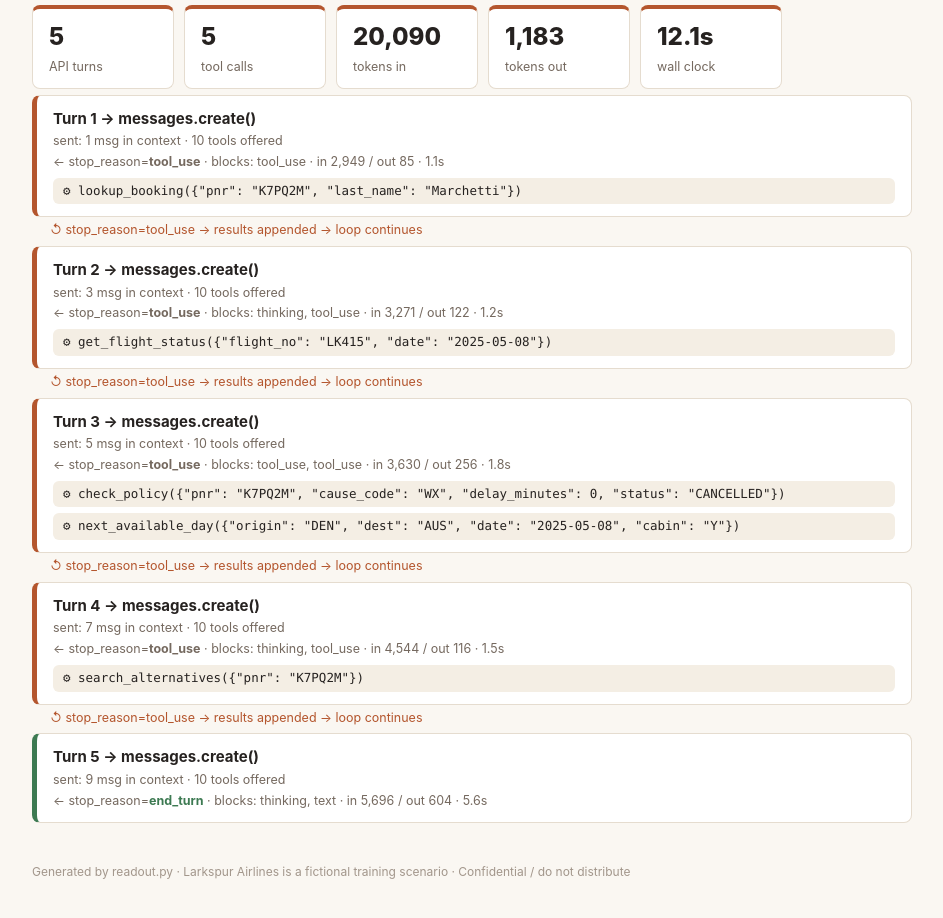
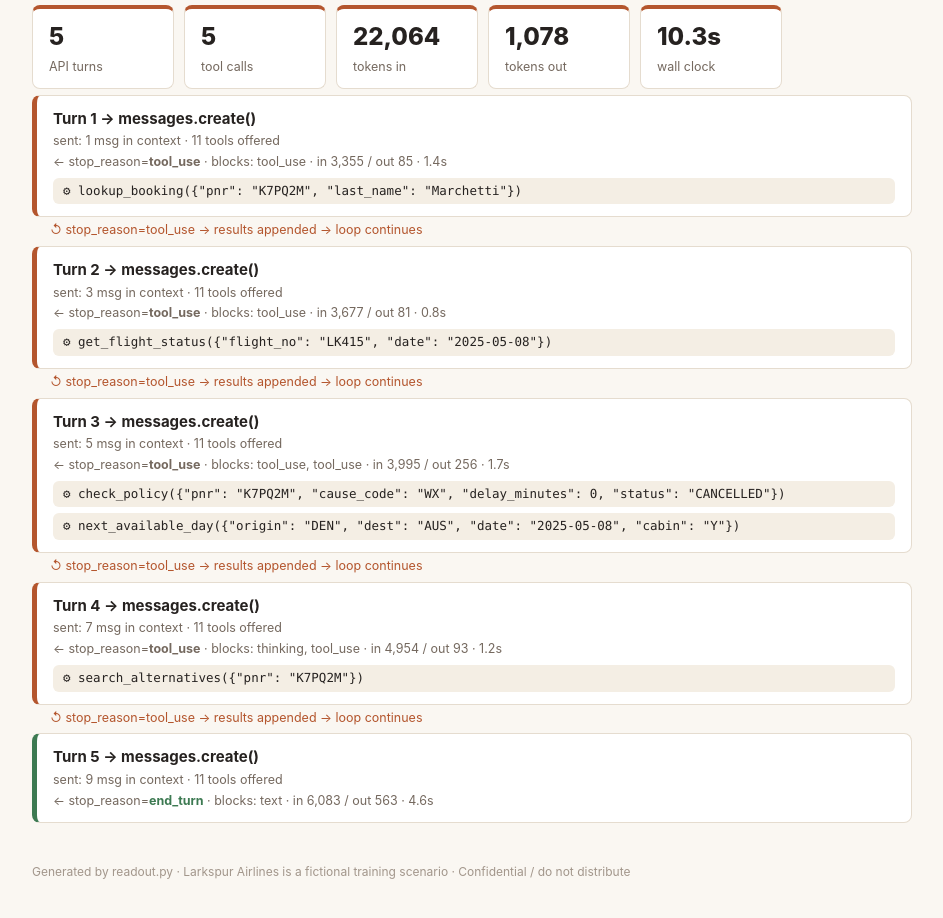
Before and after one commit to daniaahmedd/Room_18_Anthropic, a plain HTML site: page readout.html in a window 1280 px wide. Shown: the part 1560-2478 px from the top of the page, without its empty margins (168-1111 px from the left). Drawn offline with Linux system fonts and the light colour scheme.

Commit message:
canon: gate 3.1 by Paul Baverey
Step 3.1 (Build the proof) saved. Green on this laptop: 1.2, 1.3, 1.4, 2.1, 2.2, 3.1.
Changed since the last canon: readout-trace.json +3 -3, readout.html +16 -16.
Why: Added our evals
Behind? python3 pod_sync.py --take-canon, then in claude: /catchup

```diff
--- a/readout-trace.json
+++ b/readout-trace.json
@@ -14,11 +14,11 @@
   "streamed": false,
   "deltas_seen": 0,
   "tokens": {
-    "input": 20090,
-    "output": 1183,
+    "input": 22064,
+    "output": 1078,
     "cache_read": 0,
     "cache_write": 0
   },
   "cache_hit_ratio": null,
-  "elapsed": 12.1
+  "elapsed": 10.3
 }
--- a/readout.html
+++ b/readout.html
@@ -38,7 +38,7 @@ th { background: #f4eee4; font-size: 12px; letter-spacing: .05em; text-transform
 .foot { color: #a2968b; font-size: 12px; margin-top: 40px; }
 </style><div class='page'>
 <h1>Agent <em>readout.</em></h1>
-<p class='sub'>2026-11-17 08:20</p>
+<p class='sub'>2026-11-17 11:06</p>
 <h2>Architecture: what the agent is</h2>
 <div class='strip'>
 <div class='stat'><b>11</b><span>tools offered</span></div>
@@ -46,7 +46,7 @@ th { background: #f4eee4; font-size: 12px; letter-spacing: .05em; text-transform
 <div class='stat'><b>2</b><span>served over MCP</span></div>
 <div class='stat'><b>8</b><span>loop ceiling</span></div>
 <div class='stat'><b>1478</b><span>system prompt chars</span></div>
-<div class='stat'><b>0</b><span>tone addendum chars</span></div>
+<div class='stat'><b>637</b><span>tone addendum chars</span></div>
 </div>
 <table><tr><th>tool</th><th>description</th><th>chars</th><th></th></tr>
 <tr><td><span class='pill'>lookup_booking</span></td><td>Retrieve a Larkspur reservation from Altura by confirmation code (PNR) and the passenger&#x27;s last name. Both are</td><td>283</td><td></td></tr>
@@ -83,43 +83,43 @@ th { background: #f4eee4; font-size: 12px; letter-spacing: .05em; text-transform
 <div class='strip'>
 <div class='stat'><b>5</b><span>API turns</span></div>
 <div class='stat'><b>5</b><span>tool calls</span></div>
-<div class='stat'><b>20,090</b><span>tokens in</span></div>
-<div class='stat'><b>1,183</b><span>tokens out</span></div>
-<div class='stat'><b>12.1s</b><span>wall clock</span></div>
+<div class='stat'><b>22,064</b><span>tokens in</span></div>
+<div class='stat'><b>1,078</b><span>tokens out</span></div>
+<div class='stat'><b>10.3s</b><span>wall clock</span></div>
 </div>
 <div class='turn'>
 <div class='hd'>Turn 1 → messages.create()</div>
-<div class='meta'>sent: 1 msg in context · 10 tools offered</div>
-<div class='meta'>← stop_reason=<b>tool_use</b> · blocks: tool_use · in 2,949 / out 85 · 1.1s</div>
+<div class='meta'>sent: 1 msg in context · 11 tools offered</div>
+<div class='meta'>← stop_reason=<b>tool_use</b> · blocks: tool_use · in 3,355 / out 85 · 1.4s</div>
 <div class='tool'>⚙ lookup_booking({&quot;pnr&quot;: &quot;K7PQ2M&quot;, &quot;last_name&quot;: &quot;Marchetti&quot;})</div>
 </div>
 <div class='loopback'>↺ stop_reason=tool_use → results appended → loop continues</div>
 <div class='turn'>
 <div class='hd'>Turn 2 → messages.create()</div>
-<div class='meta'>sent: 3 msg in context · 10 tools offered</div>
-<div class='meta'>← stop_reason=<b>tool_use</b> · blocks: thinking, tool_use · in 3,271 / out 122 · 1.2s</div>
+<div class='meta'>sent: 3 msg in context · 11 tools offered</div>
+<div class='meta'>← stop_reason=<b>tool_use</b> · blocks: tool_use · in 3,677 / out 81 · 0.8s</div>
 <div class='tool'>⚙ get_flight_status({&quot;flight_no&quot;: &quot;LK415&quot;, &quot;date&quot;: &quot;2025-05-08&quot;})</div>
 </div>
 <div class='loopback'>↺ stop_reason=tool_use → results appended → loop continues</div>
 <div class='turn'>
 <div class='hd'>Turn 3 → messages.create()</div>
-<div class='meta'>sent: 5 msg in context · 10 tools offered</div>
-<div class='meta'>← stop_reason=<b>tool_use</b> · blocks: tool_use, tool_use · in 3,630 / out 256 · 1.8s</div>
+<div class='meta'>sent: 5 msg in context · 11 tools offered</div>
+<div class='meta'>← stop_reason=<b>tool_use</b> · blocks: tool_use, tool_use · in 3,995 / out 256 · 1.7s</div>
 <div class='tool'>⚙ check_policy({&quot;pnr&quot;: &quot;K7PQ2M&quot;, &quot;cause_code&quot;: &quot;WX&quot;, &quot;delay_minutes&quot;: 0, &quot;status&quot;: &quot;CANCELLED&quot;})</div>
 <div class='tool'>⚙ next_available_day({&quot;origin&quot;: &quot;DEN&quot;, &quot;dest&quot;: &quot;AUS&quot;, &quot;date&quot;: &quot;2025-05-08&quot;, &quot;cabin&quot;: &quot;Y&quot;})</div>
 </div>
 <div class='loopback'>↺ stop_reason=tool_use → results appended → loop continues</div>
 <div class='turn'>
 <div class='hd'>Turn 4 → messages.create()</div>
-<div class='meta'>sent: 7 msg in context · 10 tools offered</div>
-<div class='meta'>← stop_reason=<b>tool_use</b> · blocks: thinking, tool_use · in 4,544 / out 116 · 1.5s</div>
+<div class='meta'>sent: 7 msg in context · 11 tools offered</div>
+<div class='meta'>← stop_reason=<b>tool_use</b> · blocks: thinking, tool_use · in 4,954 / out 93 · 1.2s</div>
 <div class='tool'>⚙ search_alternatives({&quot;pnr&quot;: &quot;K7PQ2M&quot;})</div>
 </div>
 <div class='loopback'>↺ stop_reason=tool_use → results appended → loop continues</div>
 <div class='turn done'>
 <div class='hd'>Turn 5 → messages.create()</div>
-<div class='meta'>sent: 9 msg in context · 10 tools offered</div>
-<div class='meta'>← stop_reason=<b class='stopped'>end_turn</b> · blocks: thinking, text · in 5,696 / out 604 · 5.6s</div>
+<div class='meta'>sent: 9 msg in context · 11 tools offered</div>
+<div class='meta'>← stop_reason=<b class='stopped'>end_turn</b> · blocks: text · in 6,083 / out 563 · 4.6s</div>
 </div>
 <p class='foot'>Generated by readout.py · Larkspur Airlines is a fictional training scenario · Confidential / do not distribute</p></div>
-<script type="application/json" id="evidence">{"generated": "2026-11-17T08:20:48", "pod": null, "banked_by": "Paul Baverey", "banked": {"1.2": "09C-DBF", "1.3": "9D5-1E7", "1.4": "EF2-4CE", "2.1": "DAB-8E4", "2.2": "D71-07F"}, "trace": {"turns": 5, "tool_calls": 5, "tool_names": ["lookup_booking", "get_flight_status", "check_policy", "next_available_day", "search_alternatives"], "saw_thinking": true, "used_format": false, "used_tool_choice_none": false, "streamed": false, "deltas_seen": 0, "tokens": {"input": 20090, "output": 1183, "cache_read": 0, "cache_write": 0}, "cache_hit_ratio": null, "elapsed": 12.1}, "all_shapes": {"attempted": 5, "shapes": 5, "failed": 0, "resolved": 5, "turns": 19, "tool_calls": 15, "tokens_in": 62285, "tokens_out": 4954, "cache_read": 0, "unfinished": [], "errors": []}}</script>
+<script type="application/json" id="evidence">{"generated": "2026-11-17T11:06:46", "pod": null, "banked_by": "Paul Baverey", "banked": {"1.2": "09C-DBF", "1.3": "9D5-1E7", "1.4": "EF2-4CE", "2.1": "DAB-8E4", "2.2": "D71-07F", "3.1": "287-0CC"}, "trace": {"turns": 5, "tool_calls": 5, "tool_names": ["lookup_booking", "get_flight_status", "check_policy", "next_available_day", "search_alternatives"], "saw_thinking": true, "used_format": false, "used_tool_choice_none": false, "streamed": false, "deltas_seen": 0, "tokens": {"input": 22064, "output": 1078, "cache_read": 0, "cache_write": 0}, "cache_hit_ratio": null, "elapsed": 10.3}, "all_shapes": {"attempted": 5, "shapes": 5, "failed": 0, "resolved": 5, "turns": 19, "tool_calls": 15, "tokens_in": 62285, "tokens_out": 4954, "cache_read": 0, "unfinished": [], "errors": []}}</script>
```
